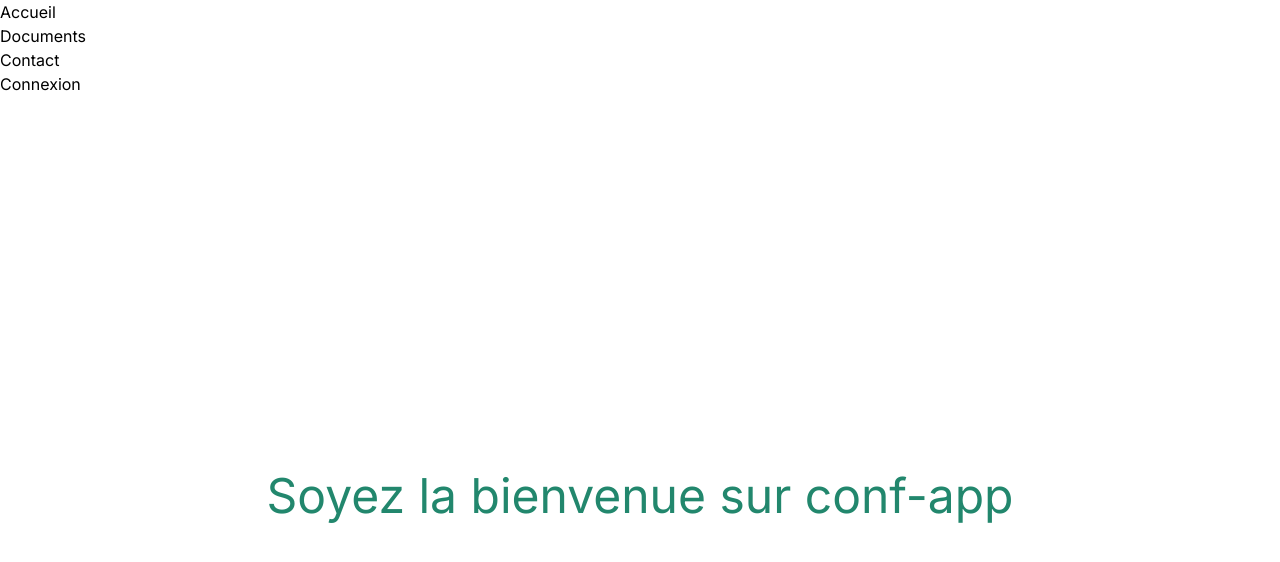
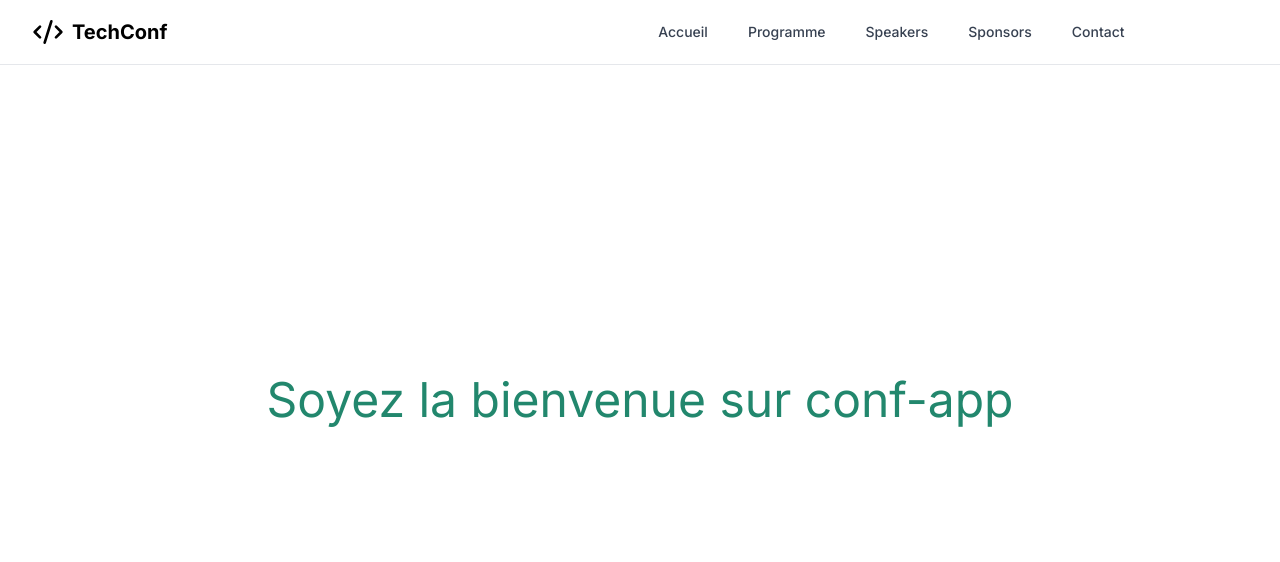
Before and after one commit to glo22-MG/appconference, a Next.js app: page / in a window 1280 px wide. Shown: the top 562 px of the page. Built offline with nearby package versions, Linux system fonts and the light colour scheme.

Commit message:
ajout du header

```diff
--- a/components/Header.jsx
+++ b/components/Header.jsx
@@ -1,14 +1,93 @@
+
+"use client";
+
+import { useState } from "react";
+import Link from "next/link";
+import { Menu, X, Code2 } from "lucide-react";
 
 export default function Header() {
-return ( <header >
-        <nav >
-            <ul>
-                <li><a href='#'>Accueil</a></li>
-                <li><a href='#'>Documents</a></li>
-                <li><a href='#'>Contact</a></li>
-                <li><a href='#'>Connexion</a></li>
-            </ul>
-        </nav>
+  const [isMenuOpen, setIsMenuOpen] = useState(false);
+
+  const navigation = [
+    { name: "Accueil", href: "/" },
+    { name: "Programme", href: "#schedule" },
+    { name: "Speakers", href: "#speakers" },
+    { name: "Sponsors", href: "#sponsors" },
+    { name: "Contact", href: "#contact" },
+  ];
+
+  return (
+    <header className="fixed w-full bg-white/80 backdrop-blur-md z-50 border-b">
+      <nav className="container mx-auto px-4 sm:px-6 lg:px-8">
+        <div className="flex items-center justify-between h-16">
+          <div className="flex items-center">
+            <Link href="/" className="flex items-center space-x-2">
+              <Code2 className="h-8 w-8 text-primary" />
+              <span className="font-bold text-xl text-primary">TechConf</span>
+            </Link>
+          </div>
+
+          {/* Desktop Navigation */}
+          <div className="hidden md:block">
+            <div className="ml-10 flex items-baseline space-x-4">
+              {navigation.map((item) => (
+                <Link
+                  key={item.name}
+                  href={item.href}
+                  className="px-3 py-2 rounded-md text-sm font-medium text-gray-700 hover:text-primary hover:bg-gray-50 transition-colors"
+                >
+                  {item.name}
+                </Link>
+              ))}
+              <Link
+                href="#register"
+                className="ml-4 px-4 py-2 rounded-md text-sm font-medium text-white bg-primary hover:bg-primary/90 transition-colors"
+              >
+                S'inscrire
+              </Link>
+            </div>
+          </div>
+
+          {/* Mobile menu button */}
+          <div className="md:hidden">
+            <button
+              onClick={() => setIsMenuOpen(!isMenuOpen)}
+              className="inline-flex items-center justify-center p-2 rounded-md text-gray-700 hover:text-primary hover:bg-gray-50"
+            >
+              {isMenuOpen ? (
+                <X className="block h-6 w-6" />
+              ) : (
+                <Menu className="block h-6 w-6" />
+              )}
+            </button>
+          </div>
+        </div>
+
+        {/* Mobile Navigation */}
+        {isMenuOpen && (
+          <div className="md:hidden">
+            <div className="px-2 pt-2 pb-3 space-y-1 sm:px-3">
+              {navigation.map((item) => (
+                <Link
+                  key={item.name}
+                  href={item.href}
+                  className="block px-3 py-2 rounded-md text-base font-medium text-gray-700 hover:text-primary hover:bg-gray-50"
+                  onClick={() => setIsMenuOpen(false)}
+                >
+                  {item.name}
+                </Link>
+              ))}
+              <Link
+                href="#register"
+                className="block px-3 py-2 rounded-md text-base font-medium text-white bg-primary hover:bg-primary/90"
+                onClick={() => setIsMenuOpen(false)}
+              >
+                S'inscrire
+              </Link>
+            </div>
+          </div>
+        )}
+      </nav>
     </header>
-);
+  );
 }
```
